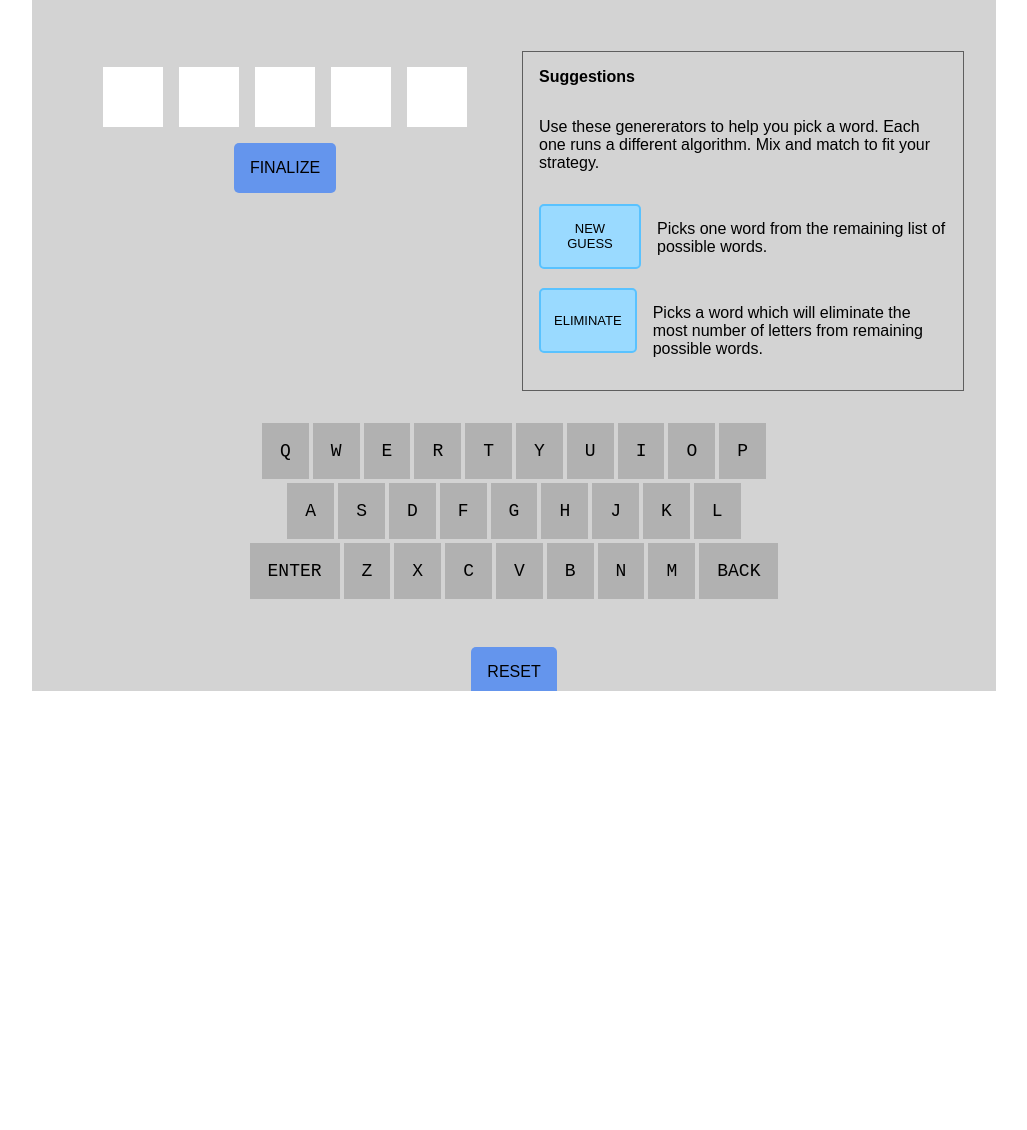
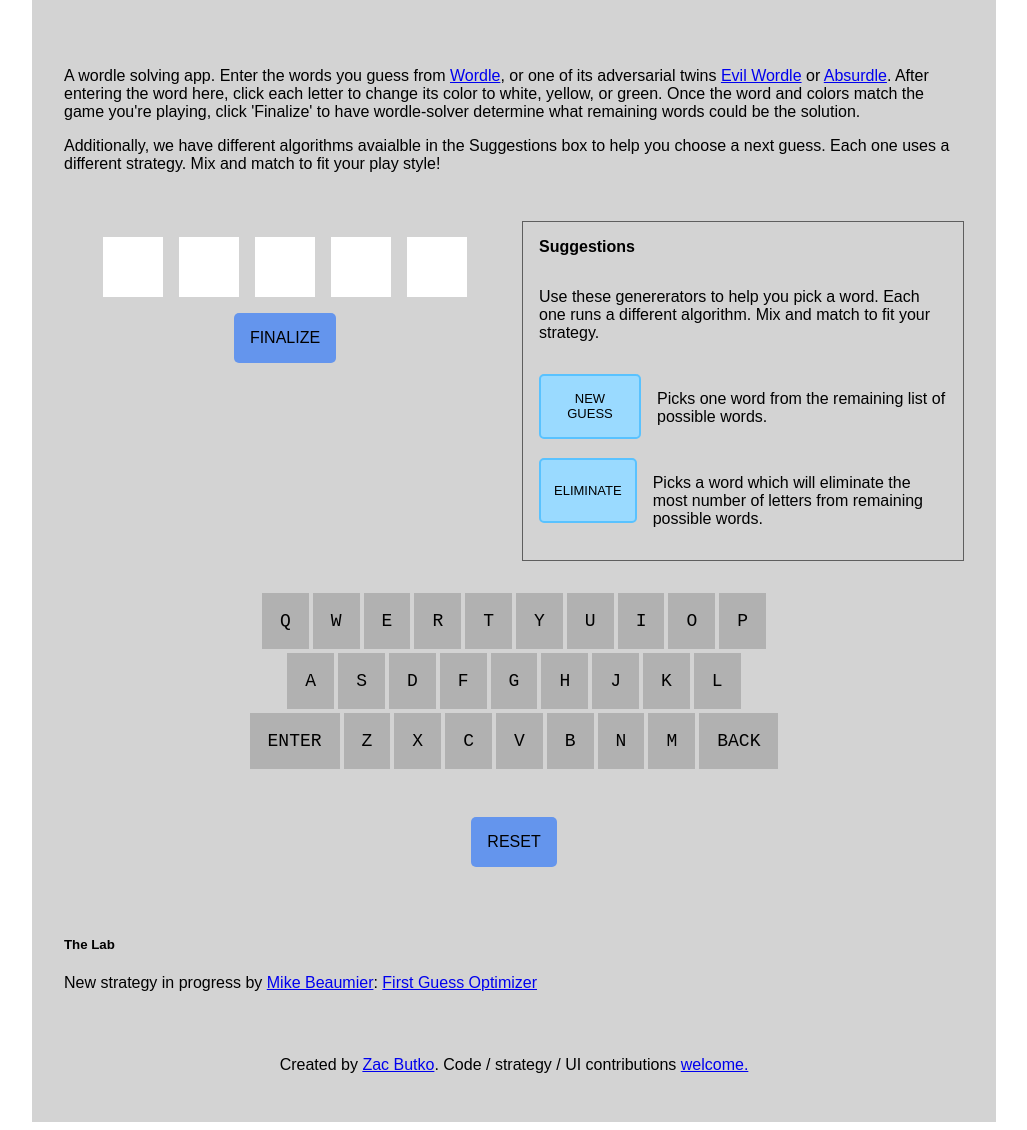
Before and after one commit to ZacButko/ZacButko.github.io, a website: page wordle-solver/index.html in a window 1280 px wide. Shown: the part 101-1231 px from the top of the page, without its empty margins (126-1153 px from the left). Before the commit the page ends 800 px from the top, so only its background shows below. Drawn offline with Linux system fonts and the light colour scheme.

Commit message:
Description, Lab, and Footer

```diff
--- a/wordle-solver/index.html
+++ b/wordle-solver/index.html
@@ -6,11 +6,29 @@
     <meta charset="utf-8" />
     <title>Wordle Solver</title>
     <meta name="viewport" content="width=device-width, initial-scale=1" />
-    <link rel="stylesheet" href="styles.css?version=1.6" />
+    <link rel="stylesheet" href="styles.css?version=1.8" />
   </head>
   <body>
     <div id="root">
       <h1 style="text-align: center">Wordle Solver</h1>
+      <div id="description">
+        <p>
+          A wordle solving app. Enter the words you guess from
+          <a href="https://www.powerlanguage.co.uk/wordle/">Wordle</a>, or one
+          of its adversarial twins
+          <a href="https://swag.github.io/evil-wordle/">Evil Wordle</a> or
+          <a href="https://qntm.org/files/wordle/">Absurdle</a>. After entering
+          the word here, click each letter to change its color to white, yellow,
+          or green. Once the word and colors match the game you're playing,
+          click 'Finalize' to have wordle-solver determine what remaining words
+          could be the solution.
+        </p>
+        <p>
+          Additionally, we have different algorithms avaialble in the
+          Suggestions box to help you choose a next guess. Each one uses a
+          different strategy. Mix and match to fit your play style!
+        </p>
+      </div>
       <div class="boardArea">
         <div>
           <div class="wordContainer" id="wordContainer"></div>
@@ -52,6 +70,27 @@
       <div class="reset">
         <button onclick="reset()" class="finalizeButton">reset</button>
       </div>
+      <div class="the-lab">
+        <h5>The Lab</h5>
+        <p>
+          New strategy in progress by
+          <a href="https://github.com/Jollyhrothgar">Mike Beaumier</a>:
+          <a
+            href="https://colab.research.google.com/drive/1PRwVHi9vg-MD66oQ0sFqcqV5vokVyzYL#scrollTo=T2FnMIYIRx0u"
+            >First Guess Optimizer</a
+          >
+        </p>
+      </div>
+      <div class="footer">
+        <p>
+          Created by <a href="https://github.com/zacbutko">Zac Butko</a>. Code /
+          strategy / UI contributions
+          <a
+            href="https://github.com/ZacButko/ZacButko.github.io/tree/main/wordle-solver"
+            >welcome.</a
+          >
+        </p>
+      </div>
     </div>
     <script src="words.js"></script>
     <script src="keyboard.js"></script>
--- a/wordle-solver/styles.css
+++ b/wordle-solver/styles.css
@@ -1,17 +1,17 @@
 body {
-  display: flex;
   justify-content: center;
   font-family: Arial, Helvetica, sans-serif;
+  overflow: auto;
 }
 #root {
   width: 100%;
   background-color: rgb(211, 211, 211);
   padding: 2em;
   max-width: 900px;
-  overflow: auto;
   display: flex;
   flex-direction: column;
   row-gap: 2em;
+  margin: auto;
 }
 button {
   padding: 1em;
@@ -113,10 +113,13 @@ h4 {
 .hidden {
   display: none;
 }
+.footer {
+  text-align: center;
+}
 /* .solutionsList {
   text-transform: uppercase;
 } */
-@media screen and (max-width: 900px) {
+@media screen and (max-width: 980px) {
   #root {
     max-width: 600px;
     grid-template-columns: 1fr;
```
